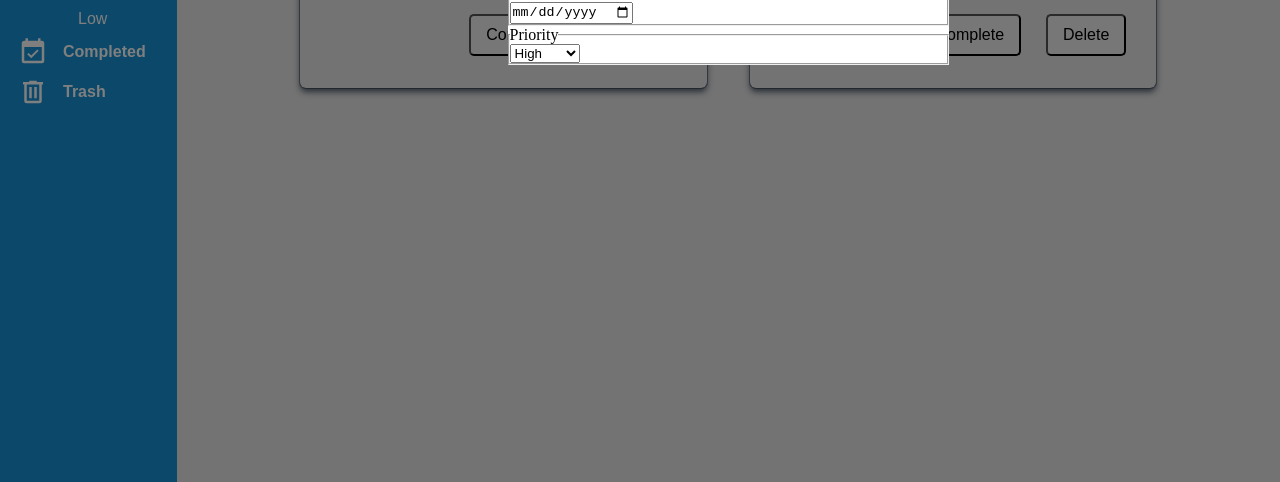
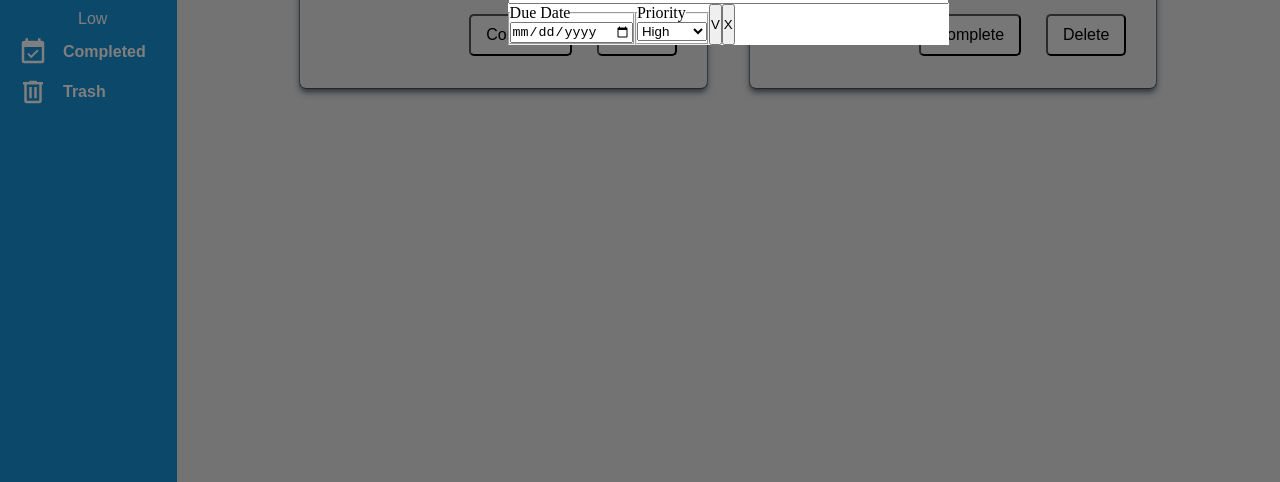
Before and after one commit to AriFarj/to-do-list, a website built with webpack: page src/template.html in a window 1280 px wide. Shown: the part 318-800 px from the top of the page. Built offline with nearby package versions, Linux system fonts and the light colour scheme.

Commit message:
form style

```diff
--- a/src/style.css
+++ b/src/style.css
@@ -142,3 +142,14 @@ nav>div {
     height: 100%;
     background-color: rgba(0, 0, 0, 0.5);
 }
+
+.fields-container {
+    display:flex
+}
+
+.button-container {
+    display: flex   ;
+}
+.options-container {
+    display:flex;
+}
--- a/src/template.html
+++ b/src/template.html
@@ -57,7 +57,6 @@
                         <button class="task-buttons">Delete</button>
                     </div>
                 </div>
-
             </div>
             <div class="task-create-container">
                 <div class="task-form">
@@ -69,6 +68,7 @@
                         <input type="text" name="task-description" placeholder="To Do...">
                     </div>
                     <div class="options-container">
+                        <div class="fields-container">
                             <fieldset>
                                 <legend>Due Date</legend>
                                 <input type="date" id="due-date">
@@ -82,6 +82,11 @@
                                 </select>
                             </fieldset>
                         </div>
+                        <div class="button-container">
+                            <button title="add task">V</button>
+                            <button title="close">X</button>
+                        </div>
+                    </div>
                 </div>
             </div>
         </div>
```
Lines whose indentation alone changed are shown as unchanged.
